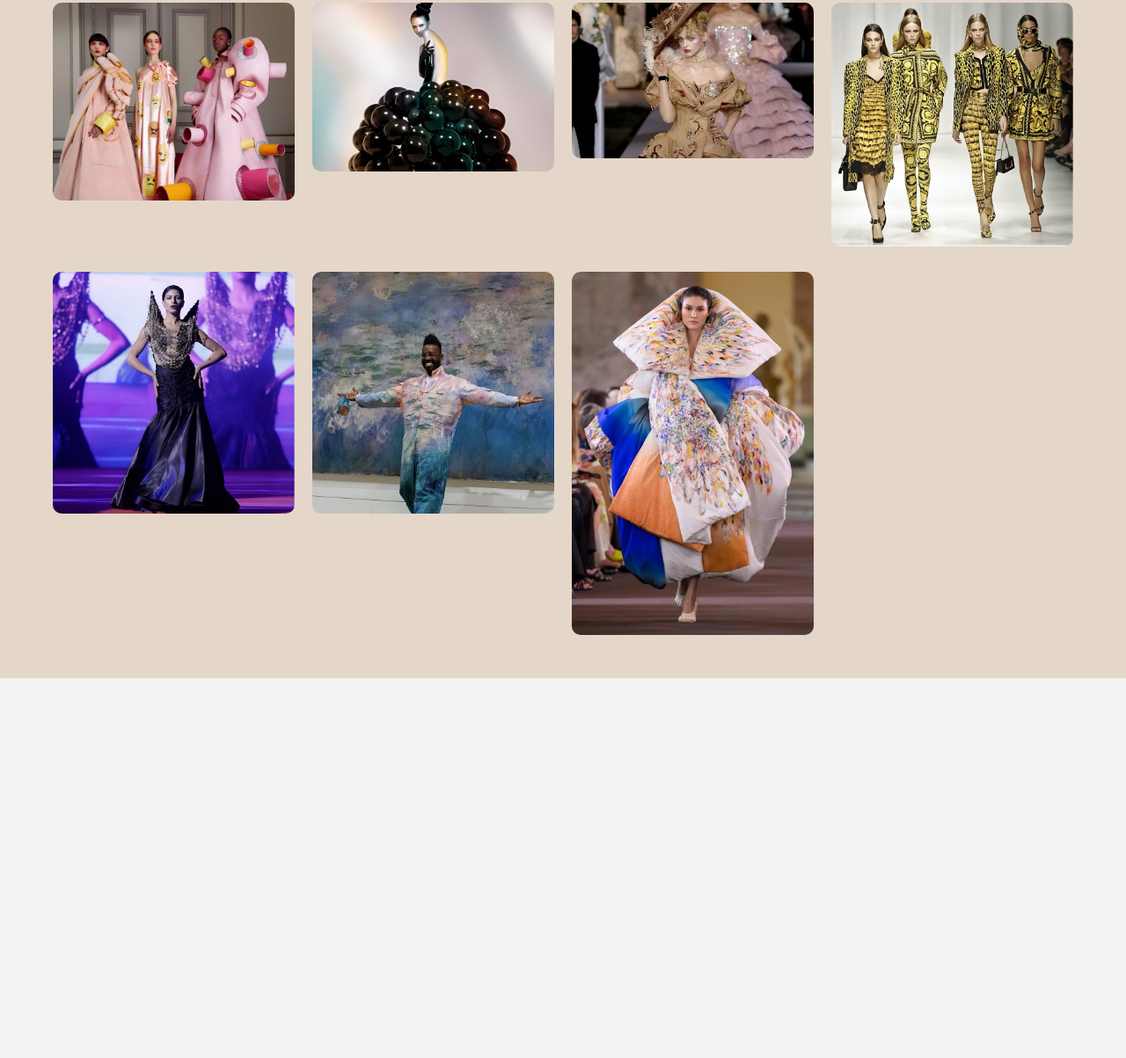
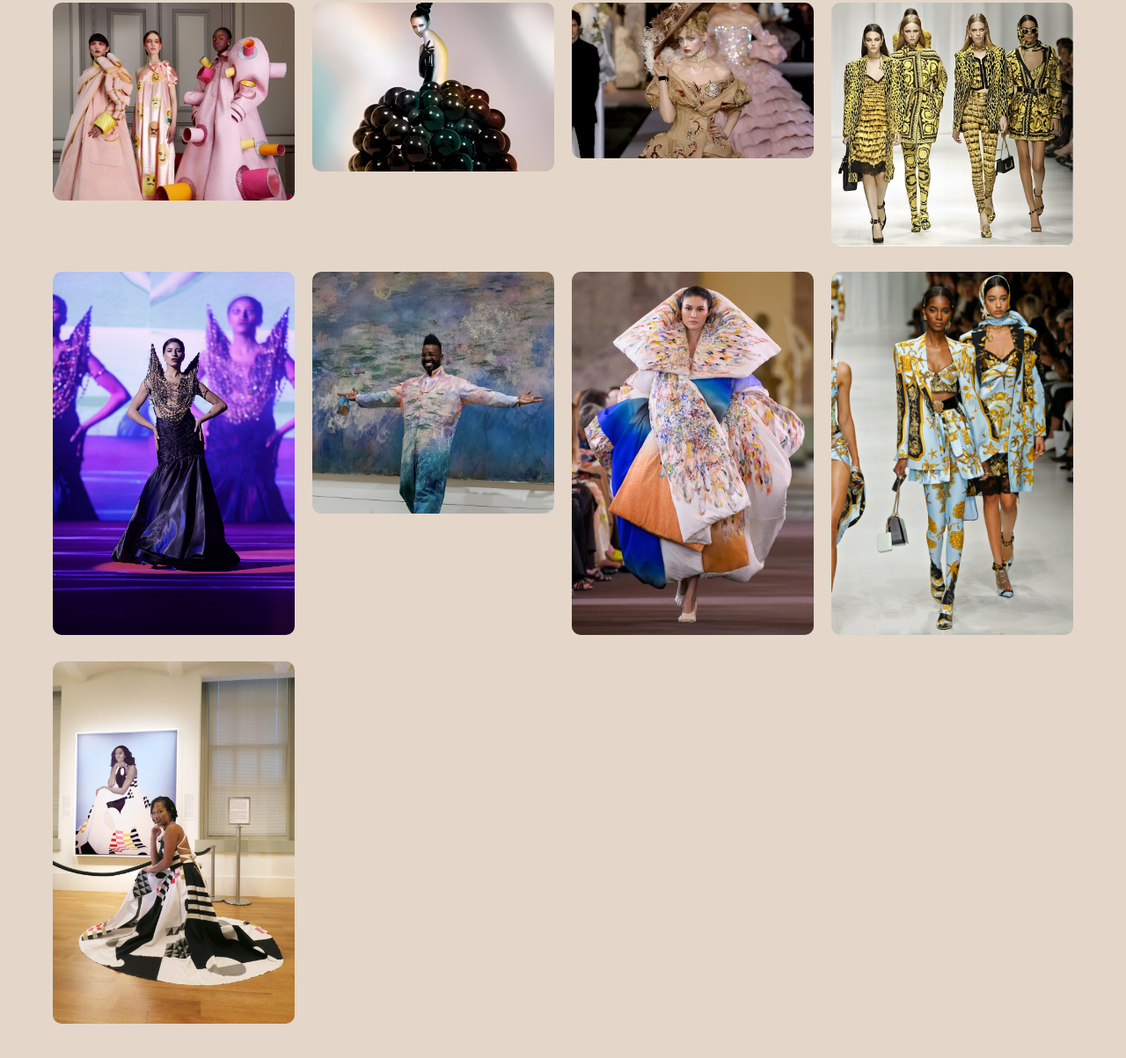
Before and after one commit to 05102006TM/InspirArte, a plain HTML site: page galeria.html in a window 1280 px wide. Shown: the part 655-1858 px from the top of the page at 88% size. Before the commit the page ends 1426 px from the top, so only its background shows below. Drawn offline with nearby package versions, Linux system fonts and the light colour scheme.

Commit message:
Add files via upload

```diff
--- a/galeria.html
+++ b/galeria.html
@@ -38,14 +38,20 @@
           <a href="Pasarela 2.jpeg" data-lightbox="galeria" data-title="Vestuario inspirado en El Bosco">
             <img src="Pasarela 2.jpeg" alt="Vestuario inspirado en El Bosco">
           </a>
-          <a href="Pasarela 3.jpeg" data-lightbox="galeria" data-title="Backstage del evento">
-            <img src="Pasarela 3.jpeg" alt="Backstage del evento">
+          <a href="el bosco.avif" data-lightbox="galeria" data-title="Backstage del evento">
+            <img src="el bosco.avif" alt="Backstage del evento">
           </a>
           <a href="Pasarela 1.jpeg" data-lightbox="galeria" data-title="Final del desfile">
             <img src="Pasarela 1.jpeg" alt="Final del desfile">
           </a>
           <a href="schiaparelli.jpeg" data-lightbox="galeria" data-title="Final del desfile">
             <img src="schiaparelli.jpeg" alt="Final del desfile">
+          </a>
+          <a href="versache.jpg" data-lightbox="galeria" data-title="Final del desfile">
+            <img src="versache.jpg" alt="Final del desfile">
+          </a>
+          <a href="ariel.jpg" data-lightbox="galeria" data-title="Final del desfile">
+            <img src="ariel.jpg" alt="Final del desfile">
           </a>
 
         </div>
```
Also changed, not shown: emailmkt.html (+1 -1 lines), adkins.webp (added), ariel.jpg (added), el bosco.avif (added), versache.jpg (added).
